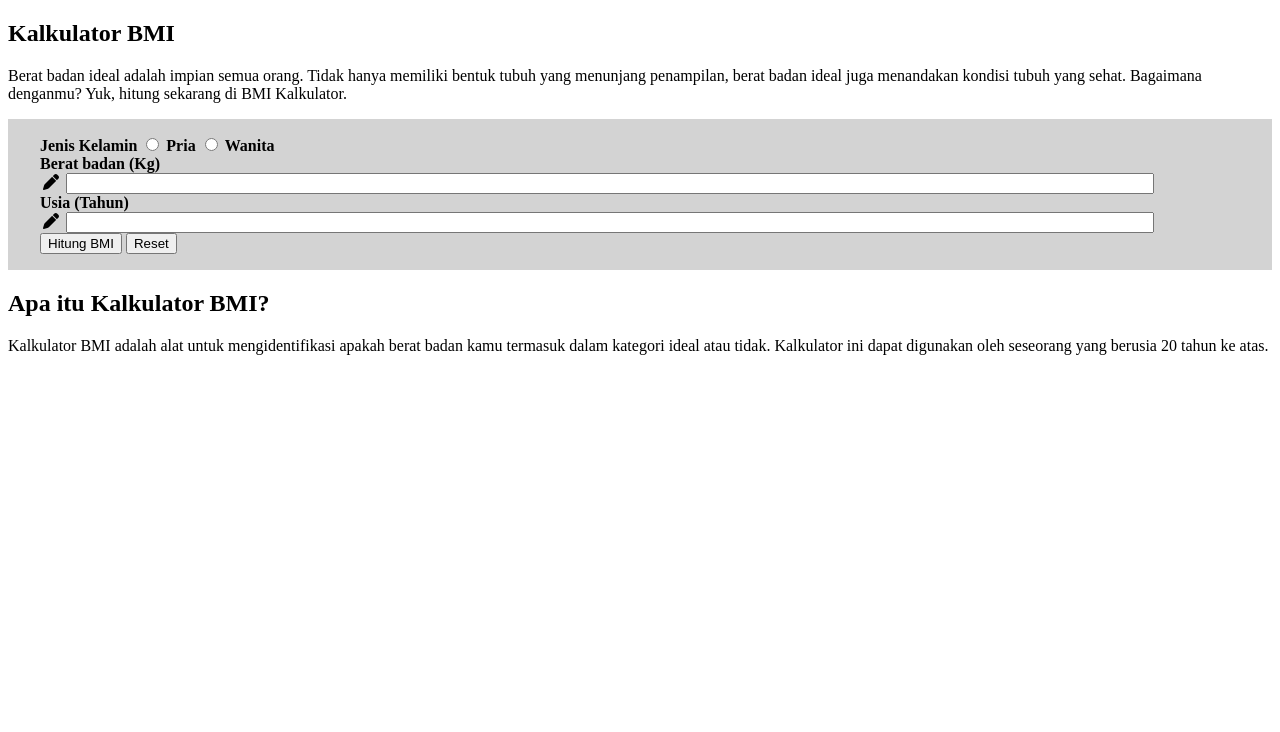
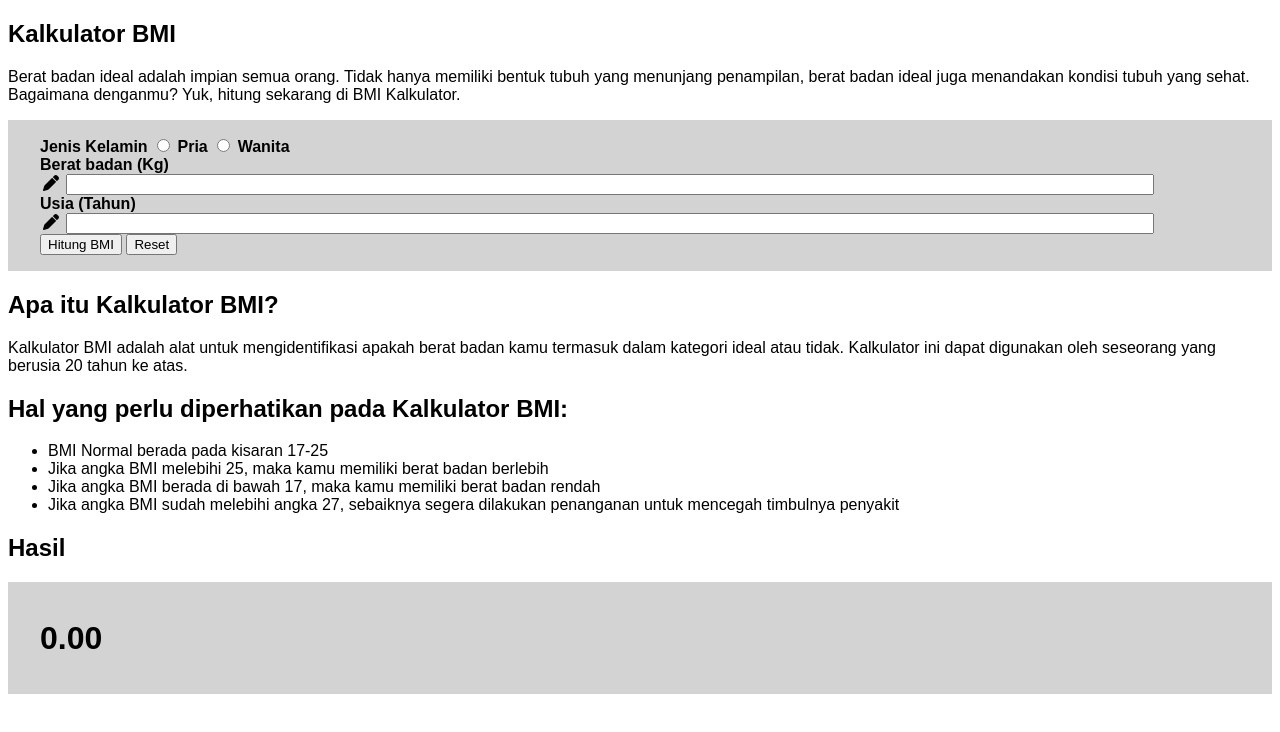
Before and after one commit to firgiandhito/Kalkulator-BMI, a plain HTML site: page index.html in a window 1280 px wide. Drawn offline with Linux system fonts and the light colour scheme.

Commit message:
"second"

```diff
--- a/index.html
+++ b/index.html
@@ -14,8 +14,8 @@
         crossorigin="anonymous"></script>
     </head>
     <body>
-        <div id="calculator">
-            <div>
+        <main id="calculator">
+            <div class="paragraph">
                 <h2>Kalkulator BMI</h2>
                 <p>Berat badan ideal adalah impian semua orang.
                 Tidak hanya memiliki bentuk tubuh yang menunjang penampilan,
@@ -51,23 +51,37 @@
                         </div>
                     </div>
                     <div class="button-group">
-                        <button id="hitung" type="submit" class="button">
-                        Hitung BMI</button>
+                        <button id="hitung" type="submit" class="button"
+                        onclick="calculate()">Hitung BMI</button>
                         <button id="reset" class="reset">Reset</button>
                     </div>
                 </form>
             </div>
+            <div class="paragraph">
+                <h2>Apa itu Kalkulator BMI? </h2>
+                <p>Kalkulator BMI adalah alat untuk mengidentifikasi apakah
+                berat badan kamu termasuk dalam kategori ideal atau tidak.
+                Kalkulator ini dapat digunakan oleh seseorang yang berusia
+                20 tahun ke atas.</p>
+                <h2>Hal yang perlu diperhatikan pada Kalkulator BMI:</h2>
+                <ul>
+                    <li>BMI Normal berada pada kisaran 17-25</li>
+                    <li>Jika angka BMI melebihi 25, maka kamu memiliki
+                    berat badan berlebih</li>
+                    <li>Jika angka BMI berada di bawah 17, maka kamu memiliki
+                    berat badan rendah</li>
+                    <li>Jika angka BMI sudah melebihi angka 27, sebaiknya
+                    segera dilakukan penanganan untuk mencegah timbulnya
+                    penyakit</li>
+                </ul>
+            </div>
 
-        </div>
-        <div>
-
-        </div>
-        <div class="paragraf">
-            <h2>Apa itu Kalkulator BMI? </h2>
-            <p>Kalkulator BMI adalah alat untuk mengidentifikasi apakah
-            berat badan kamu termasuk dalam kategori ideal atau tidak.
-            Kalkulator ini dapat digunakan oleh seseorang yang berusia
-            20 tahun ke atas.</p>
-        </div>
+        </main>
+        <span class="result">
+            <h2>Hasil</h2>
+            <div class="card">
+                <h1 id="bmi-number">0.00</h1>
+            </div>
+        </span>
     </body>
 </html>
--- a/styles.css
+++ b/styles.css
@@ -1,3 +1,21 @@
+@media screen only and {
+
+}
+
+body {
+    font: 1em sans-serif;
+}
+
+.calculator {
+    height: 100%;
+    position: fixed;
+    z-index: 1;
+    top: 0;
+    left: 0;
+    padding-top: 20px;
+    overflow-y: auto;
+}
+
 .card {
     background-color: lightgray;
     padding: 1em 2em;
```
